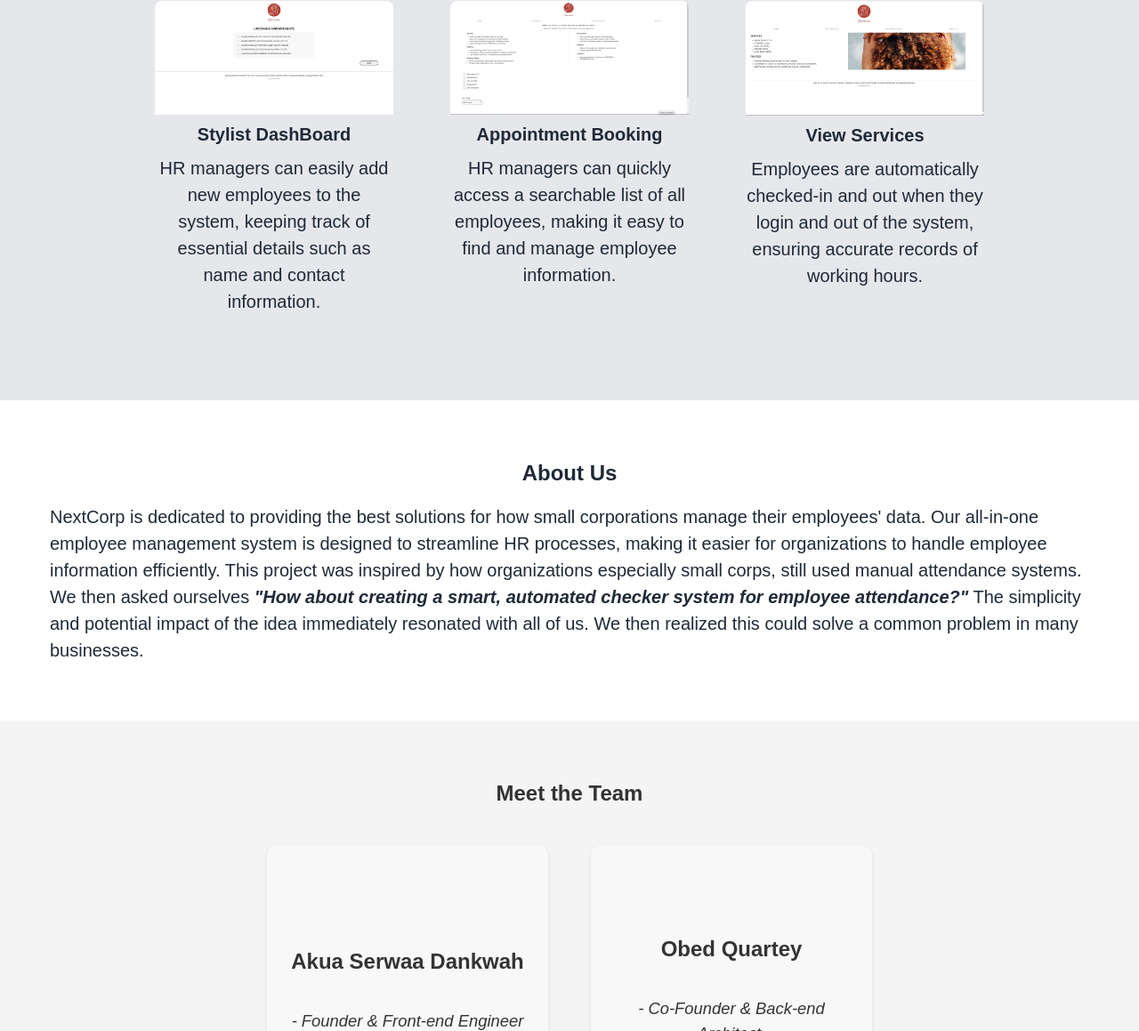
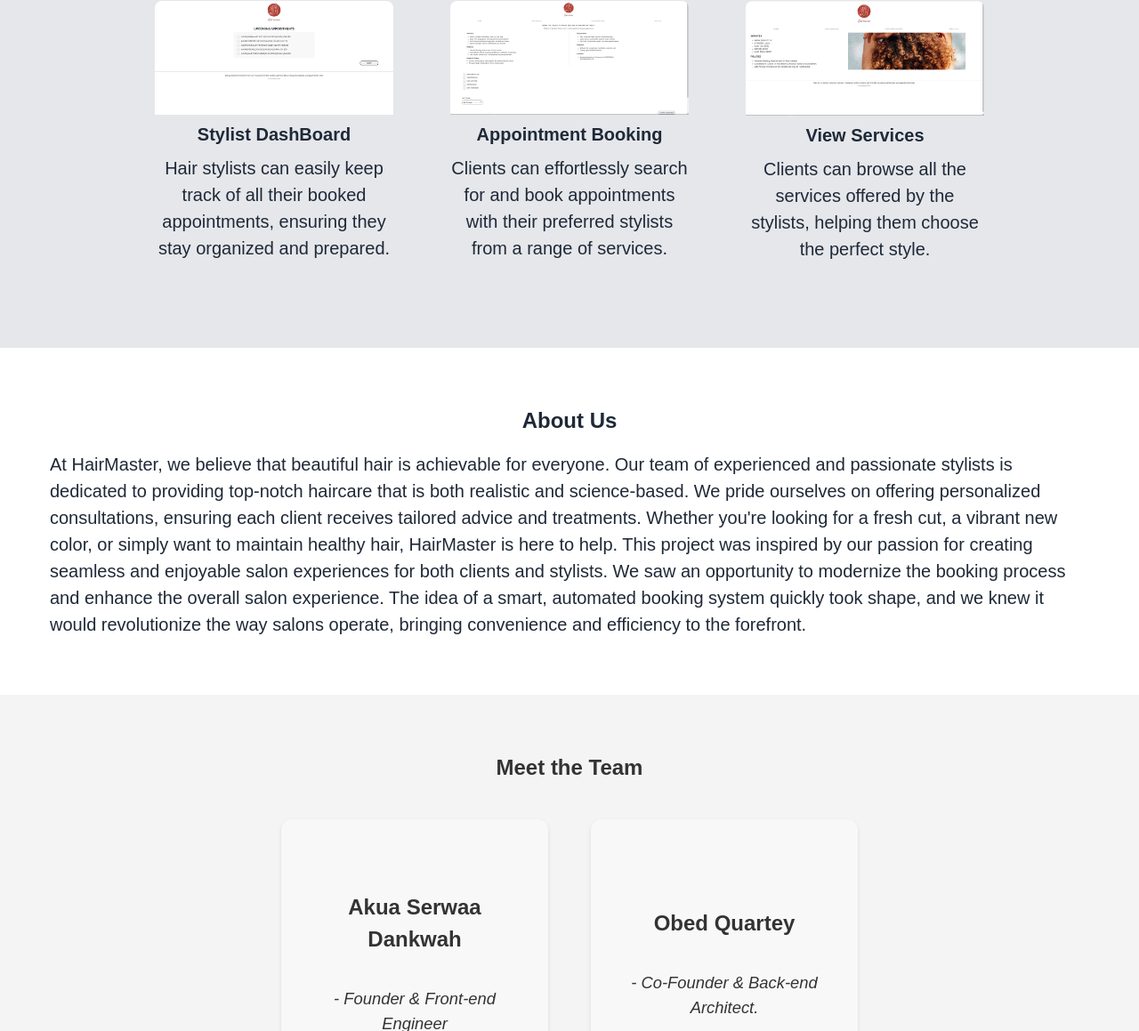
Before and after one commit to akuaserwaad/braacleveland, a plain HTML site: page landing_page/index.html in a window 1280 px wide. Shown: the part 961-2120 px from the top of the page at 89% size. Drawn offline with Linux system fonts and the light colour scheme.

Commit message:
Landing page

```diff
--- a/landing_page/index.html
+++ b/landing_page/index.html
@@ -45,17 +45,17 @@
           <div class="feature-desc">
             <img class="features-img" loading="lazy" src="../images/feature_1.png" alt="features" />
             <h2 class="features-title">Stylist DashBoard</h2>
-            <p class="features-description">HR managers can easily add new employees to the system, keeping track of essential details such as name and contact information.</p>
+            <p class="features-description">Hair stylists can easily keep track of all their booked appointments, ensuring they stay organized and prepared.</p>
           </div>
           <div class="feature-desc">
             <img class="features-img" loading="lazy" src="../images/feature_2.png" alt="features" />
             <h2 class="features-title">Appointment Booking</h2>
-            <p class="features-description">HR managers can quickly access a searchable list of all employees, making it easy to find and manage employee information.</p>
+            <p class="features-description">Clients can effortlessly search for and book appointments with their preferred stylists from a range of services.</p>
           </div>
           <div class="feature-desc">
             <img class="features-img" loading="lazy" src="../images/feature_3.png" alt="features" />
             <h2 class="features-title">View Services</h2>
-            <p class="features-description">Employees are automatically checked-in and out when they login and out of the system, ensuring accurate records of working hours.</p>
+            <p class="features-description">Clients can browse all the services offered by the stylists, helping them choose the perfect style.</p>
           </div>
         </div>
       </section>
@@ -64,10 +64,11 @@
         <div class="container">
           <h2>About Us</h2>
           <p class="about-description">
-            NextCorp is dedicated to providing the best solutions for how small corporations manage their employees' data. Our all-in-one employee management system is designed to streamline HR
-            processes, making it easier for organizations to handle employee information efficiently. This project was inspired by how organizations especially small corps, still used manual
-            attendance systems. We then asked ourselves <strong><em>"How about creating a smart, automated checker system for employee attendance?"</em></strong>
-            The simplicity and potential impact of the idea immediately resonated with all of us. We then realized this could solve a common problem in many businesses.
+            At HairMaster, we believe that beautiful hair is achievable for everyone. Our team of experienced and passionate stylists is dedicated to providing top-notch haircare that is both
+            realistic and science-based. We pride ourselves on offering personalized consultations, ensuring each client receives tailored advice and treatments. Whether you're looking for a fresh
+            cut, a vibrant new color, or simply want to maintain healthy hair, HairMaster is here to help. This project was inspired by our passion for creating seamless and enjoyable salon
+            experiences for both clients and stylists. We saw an opportunity to modernize the booking process and enhance the overall salon experience. The idea of a smart, automated booking system
+            quickly took shape, and we knew it would revolutionize the way salons operate, bringing convenience and efficiency to the forefront.
           </p>
         </div>
       </section>
--- a/landing_page/styles.css
+++ b/landing_page/styles.css
@@ -263,7 +263,9 @@
 
 .contact-container {
   display: flex;
+  flex-wrap: wrap;
   gap: 3rem;
+  justify-content: center;
 }
 
 .contact-card {
@@ -278,6 +280,7 @@
   gap: 1.2rem;
   padding: 60px 20px;
   width: 100%;
+  max-width: 300px;
 }
 
 .contact-icon {
@@ -339,3 +342,20 @@
 .hero-header {
   text-align: center;
 }
+
+/* Responsive Styles */
+@media (max-width: 768px) {
+  .contact-container {
+    flex-direction: column;
+    align-items: center;
+  }
+
+  .contact-card {
+    width: 80%;
+    margin-bottom: 2rem;
+  }
+
+  .hero-header {
+    padding: 0 1rem;
+  }
+}
```
Also changed, not shown: kwame.txt (deleted).
